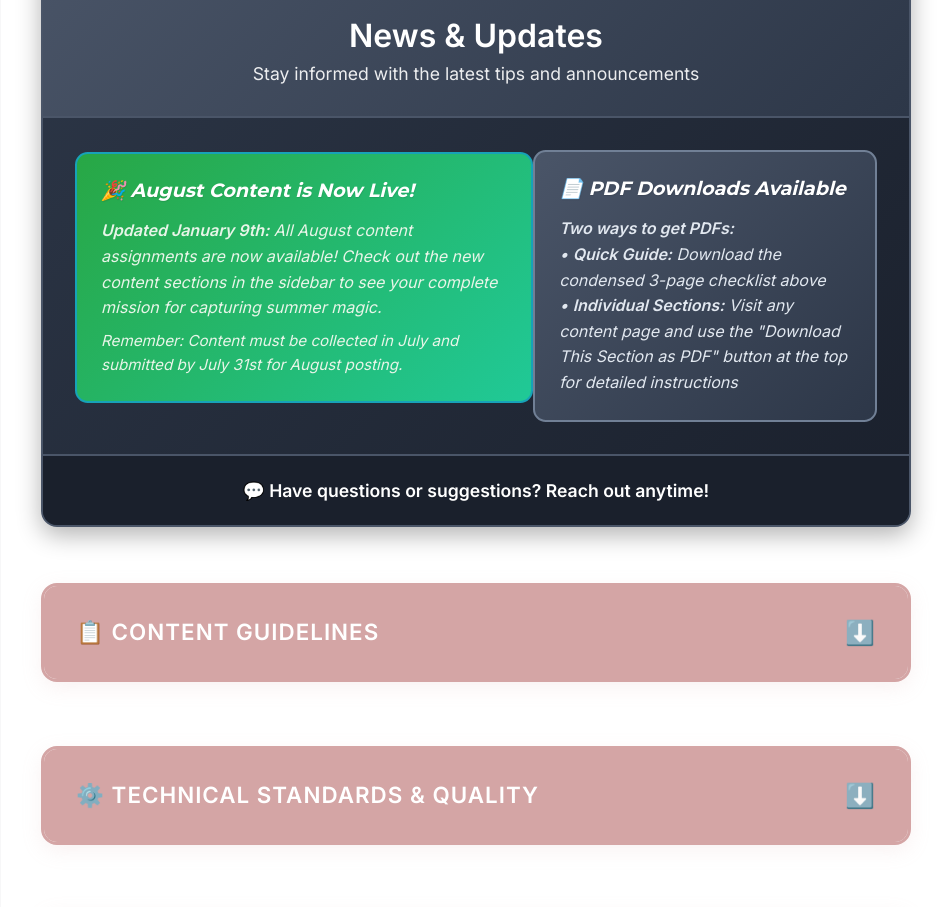
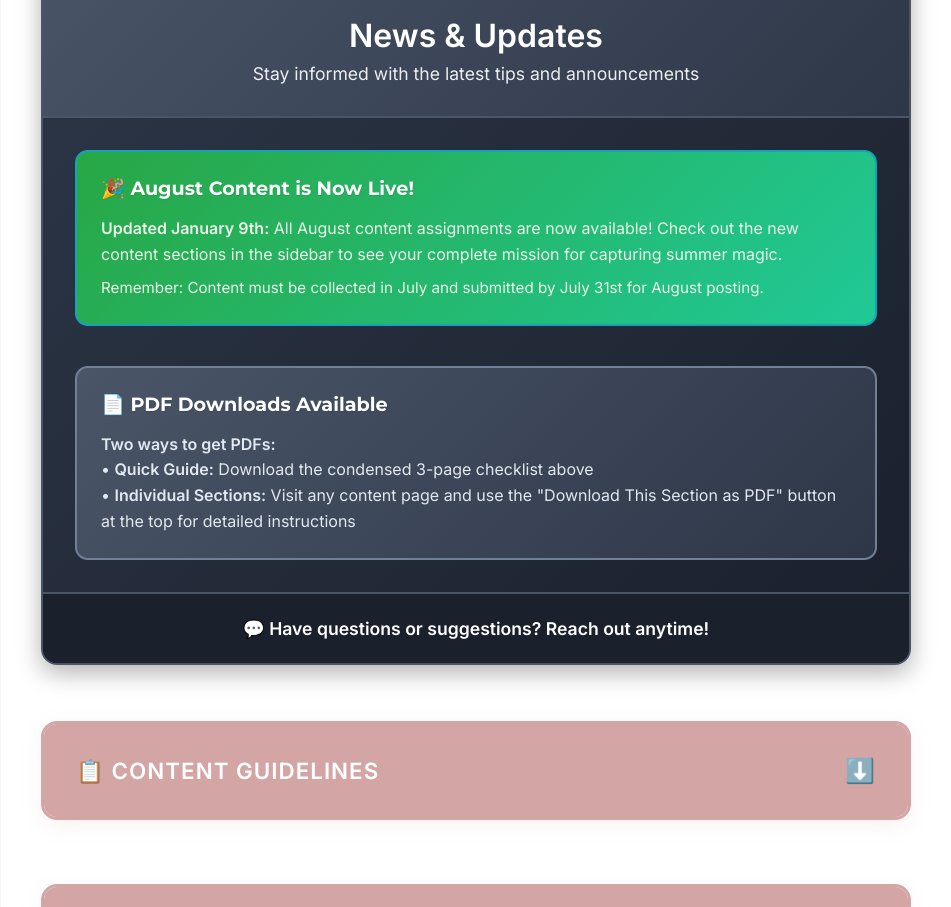
Before and after one commit to Jaymelynng/AugustContent, a React (Vite) app: page / in a window 1280 px wide. Shown: the part 1923-2830 px from the top of the page, without its empty margins (289-1240 px from the left). Built offline with nearby package versions, Linux system fonts and the light colour scheme.

Commit message:
Fix News Section to Display Vertically

```diff
--- a/src/index.css
+++ b/src/index.css
@@ -1289,16 +1289,37 @@ h4 {
 
 .news-grid {
   padding: 2rem;
-  min-height: 100px;
-  display: flex;
-  align-items: center;
-  justify-content: center;
-  color: #a0aec0;
-  font-style: italic;
-}
-
-.news-grid:empty::after {
-  content: "No updates at this time. Check back soon!";
+  display: flex;
+  flex-direction: column;
+  gap: 1.5rem;
+}
+
+.news-item {
+  background: linear-gradient(135deg, #4a5568, #2d3748);
+  border-radius: 0.8rem;
+  border: 2px solid #718096;
+  color: white;
+  box-shadow: 0 4px 12px rgba(0, 0, 0, 0.15);
+  overflow: hidden;
+}
+
+.news-item h3 {
+  color: white !important;
+  margin: 0 0 1rem 0;
+  font-size: 1.2rem;
+  display: flex;
+  align-items: center;
+  gap: 0.5rem;
+}
+
+.news-item p {
+  color: #e2e8f0 !important;
+  margin: 0 0 0.5rem 0;
+  line-height: 1.6;
+}
+
+.news-item p:last-child {
+  margin: 0;
 }
 
 .news-footer {
```
